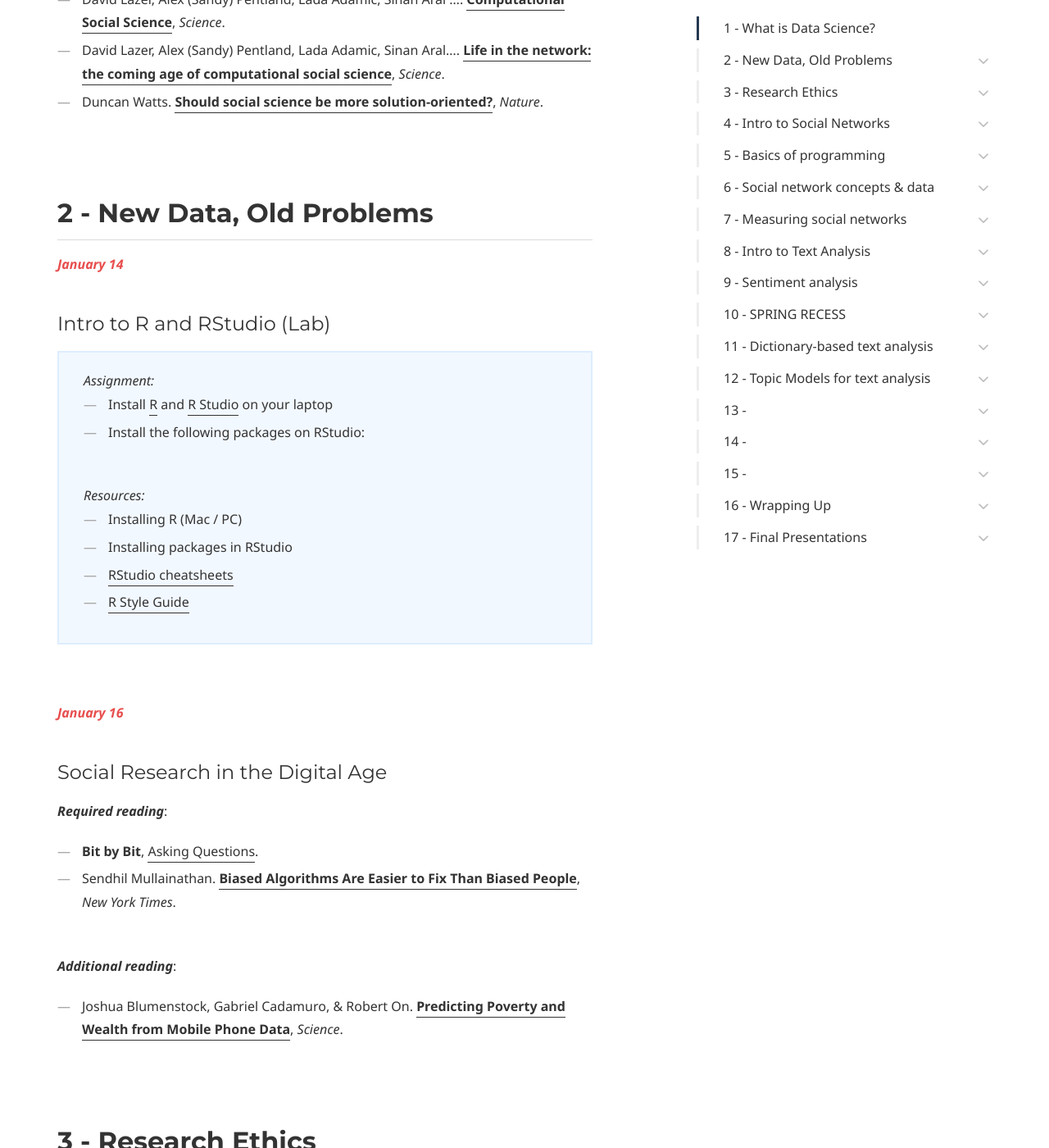
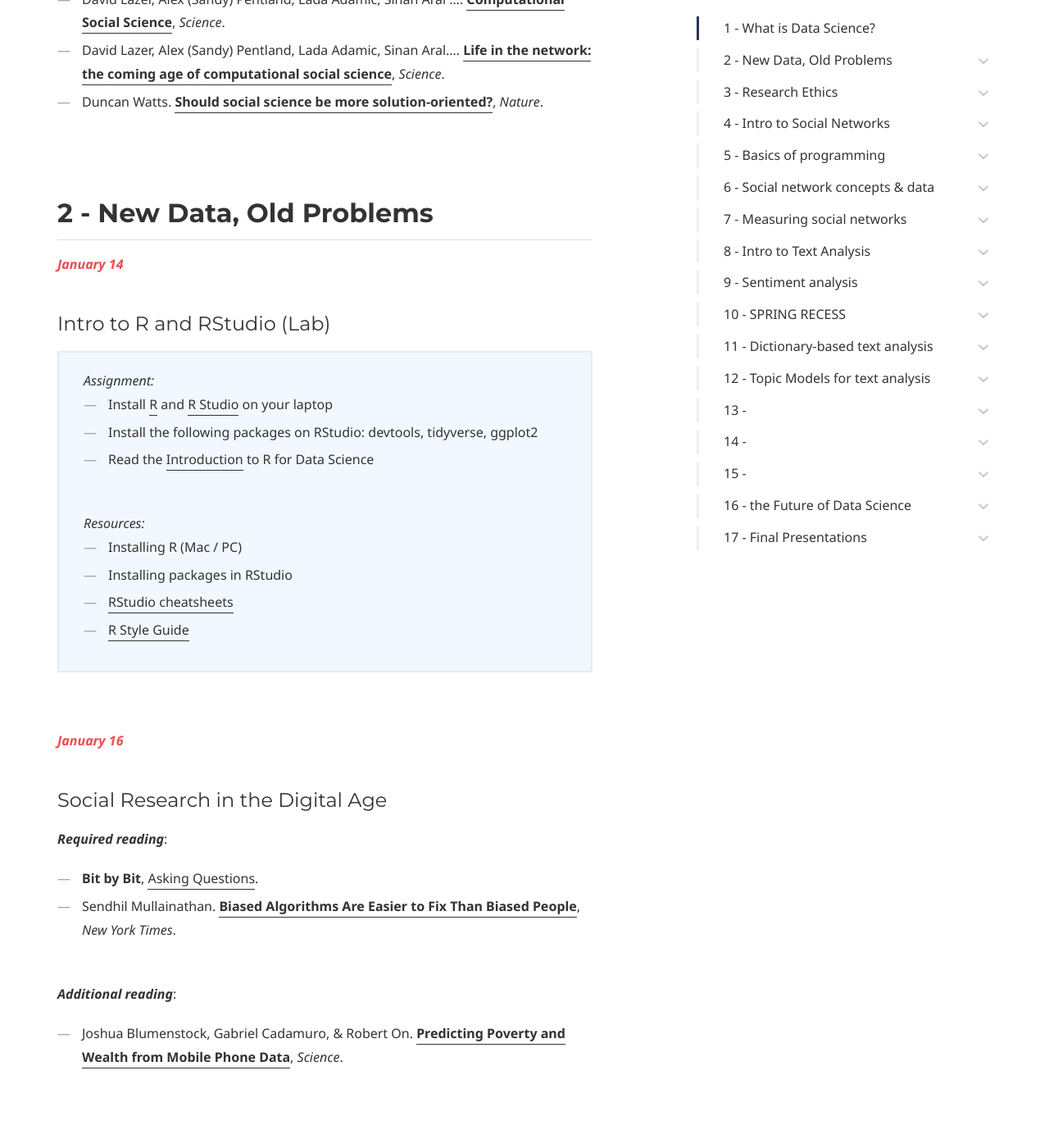
Before and after one commit to dssoc/dssoc.github.io, a Jekyll site: the page built from schedule.md, in a window 1280 px wide and 1400 px high, scrolled down 980 px. Shown: the whole window at 82% size. Built offline with Jekyll 4.4.1, drawn with Linux system fonts in a browser that asks for light colours; some web fonts are replaced; some of the changed text lies outside the part shown.

Commit message:
update schedule

```diff
--- a/schedule.md
+++ b/schedule.md
@@ -42,7 +42,8 @@ page_nav:
 <i>Assignment:</i> <br/>
 <ul>
 <li>Install <a href = "cloud.r-project.org">R</a> and <a href = "https://www.rstudio.com/">R Studio</a> on your laptop </li>
-<li>Install the following packages on RStudio: </li>
+<li>Install the following packages on RStudio: devtools, tidyverse, ggplot2</li>
+<li>Read the <a href = "https://r4ds.had.co.nz/introduction.html">Introduction</a> to R for Data Science</li>
 </ul>
 <br/>
 
@@ -409,9 +409,9 @@ American Mathematical Society Feature Column.
 <br/><br/><br/>
 
 
-## 16 - Wrapping Up
+## 16 - the Future of Data Science
 <b><i><font color="#E84E4E">April 14</font></i></b>
-#### the Future of Data Science
+#### ...
 ***Required reading***:
 <br/>
 -
```
Also changed, not shown: other parts of schedule.md (+4 -5 lines).
